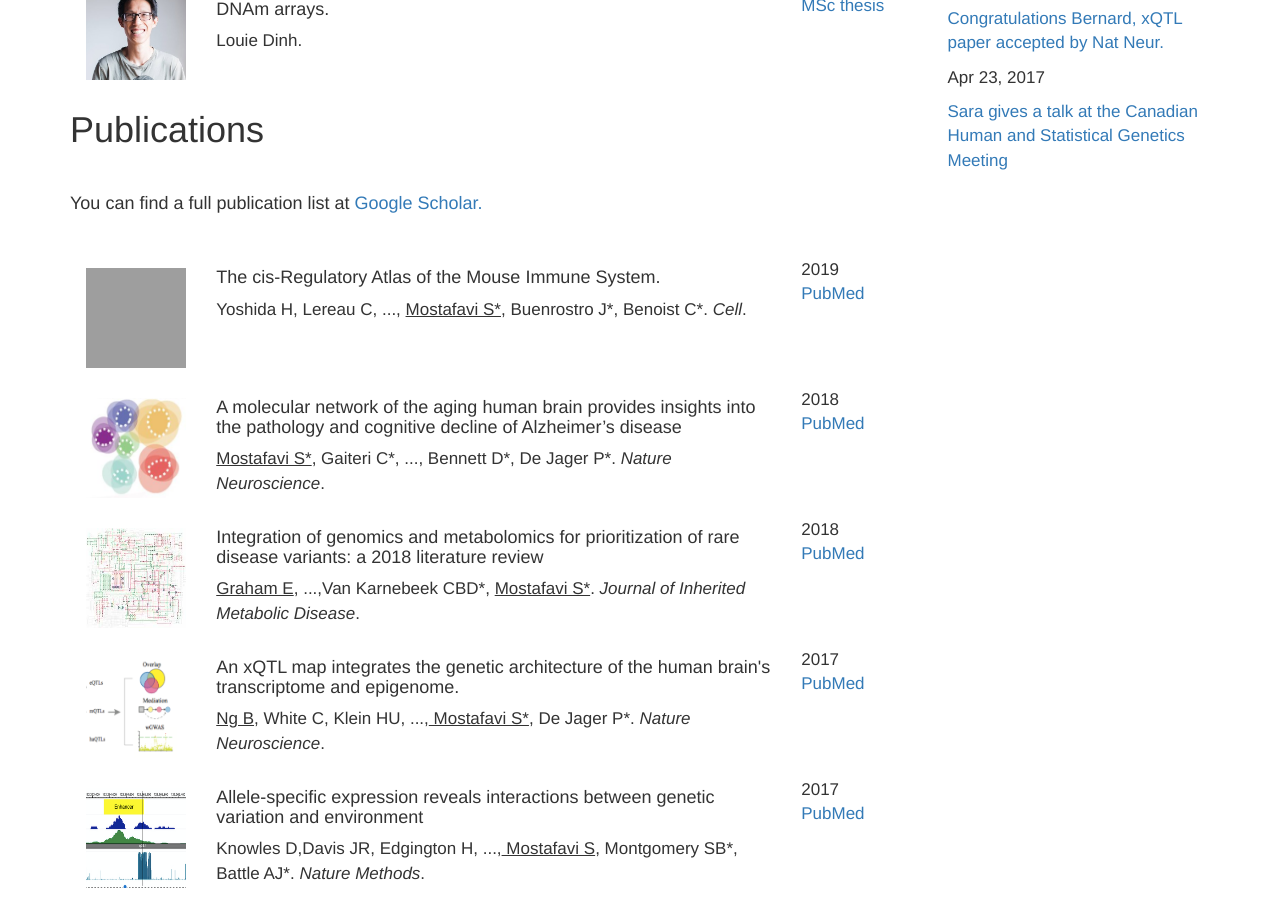
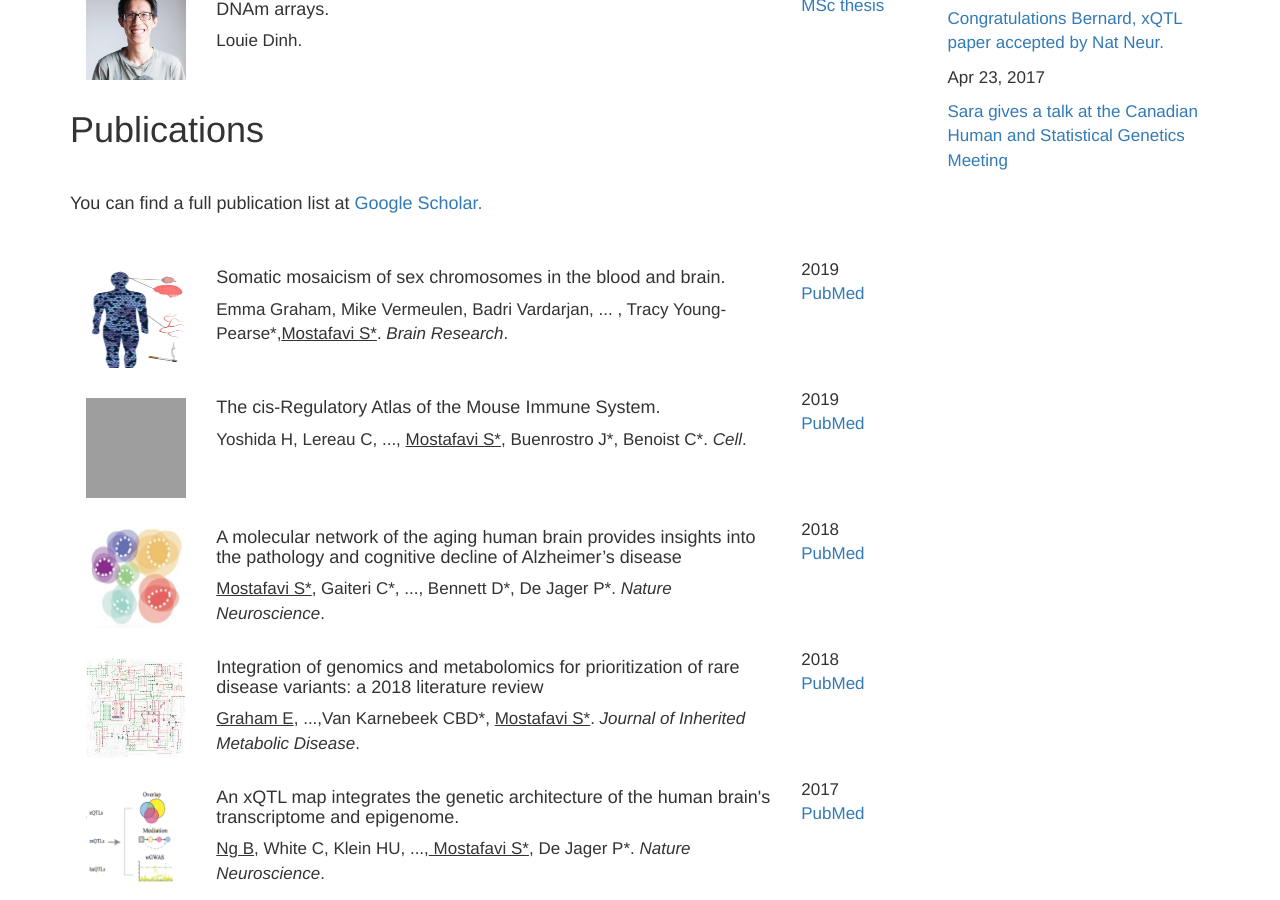
Before and after one commit to saramostafavi/saramostafavi.github.io, a Jekyll site: the page built from publications.html, in a window 1280 px wide and 900 px high, scrolled down 446 px, cut to the strip 0-900 px from the top of the window. Built offline with Jekyll 4.4.1, drawn with Linux system fonts in a browser that asks for light colours; nearby versions of some CDN libraries; a style sheet for code colours, icons or effects is not loaded; grey boxes are pictures that could not be loaded.

Commit message:
updated emma

```diff
--- a/_data/publications.yml
+++ b/_data/publications.yml
@@ -1,4 +1,14 @@
 ---
+
+- title: >
+    Somatic mosaicism of sex chromosomes in the blood and brain.
+  author: >
+    Emma Graham, Mike Vermeulen, Badri Vardarjan, ... , Tracy Young-Pearse*,<u>Mostafavi S*</u>. <I>Brain Research</I>.
+  image: ../images/sexX.png
+  year: 2019
+  repo:
+    name: PubMed
+    url: https://www.ncbi.nlm.nih.gov/pubmed/30686579
 
 - title: >
     The cis-Regulatory Atlas of the Mouse Immune System.
```
Also changed, not shown: images/sexX.png (added), 1 other file.
